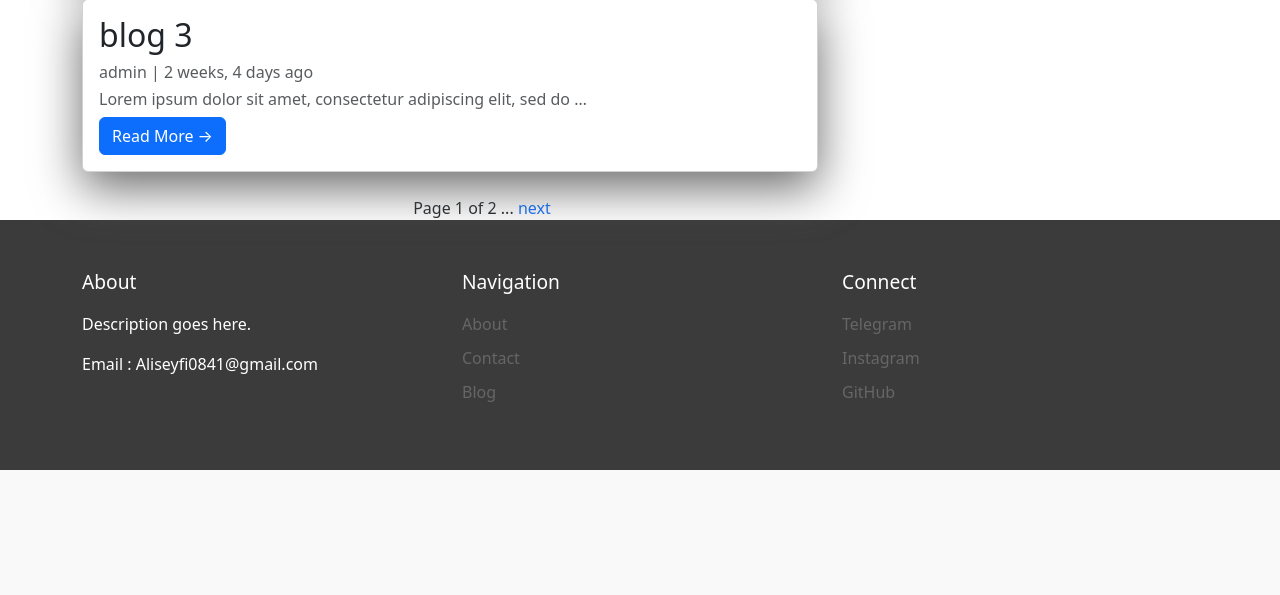
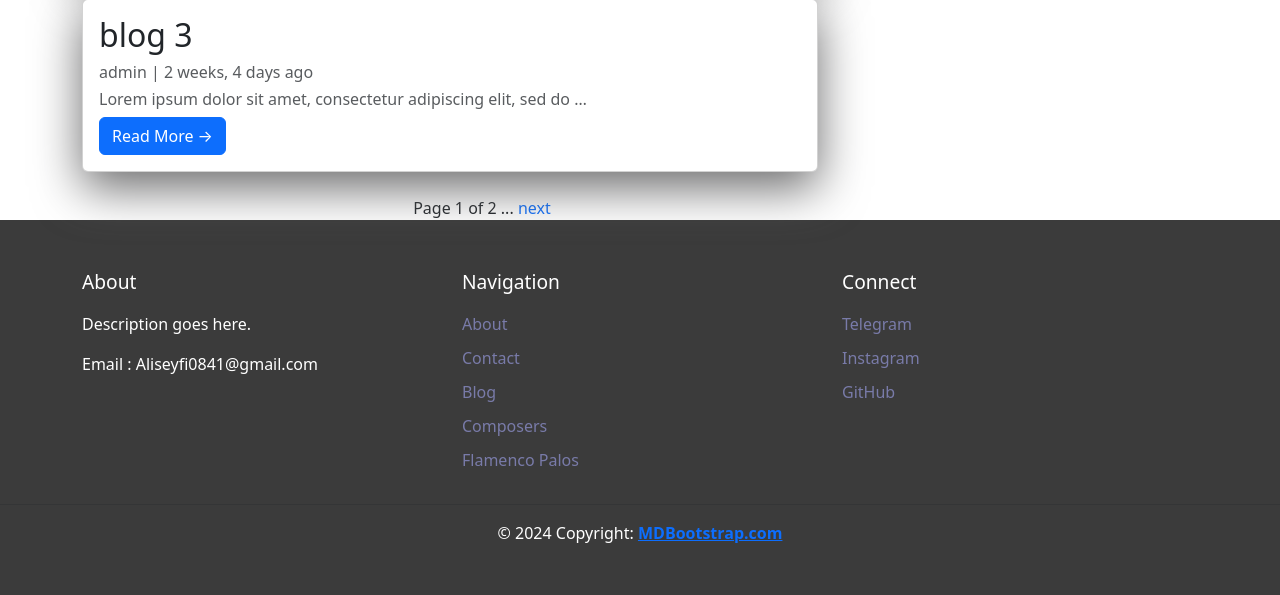
Before and after one commit to jackisma/soundseyf, a Django app: page /blog/ in a window 1280 px wide. Shown: the part 580-1175 px from the top of the page. Before the commit the page ends 1050 px from the top, so only its background shows below. Run offline with Django 5.2, Linux system fonts and the light colour scheme; data comes from the database, SQL or seed files in the repository; parts of the project's set-up code (start-up, migrations or seed data) failed here and were passed over.

Commit message:
a little changes in Footer

```diff
--- a/templates/blog/blog-home.html
+++ b/templates/blog/blog-home.html
@@ -14,6 +14,7 @@
             color: rgb(255, 255, 255);
             background-color: rgb(204, 0, 255);
         }
+
         .footer {
             background-color: #3b3b3b;
             padding: 50px 0;
@@ -38,7 +39,7 @@
         }
 
         .footer ul li a {
-            color: #666;
+            color: #797ba9;
             text-decoration: none;
         }
 
@@ -192,6 +193,8 @@
                         <li><a href="{% url 'website:about' %}">About</a></li>
                         <li><a href="{% url 'website:contact' %}">Contact</a></li>
                         <li><a href="{% url 'blog:blog-home' %}">Blog</a></li>
+                        <li><a href="{% url 'music:composers' %}">Composers</a></li>
+                        <li><a href="{% url 'music:palos' %}">Flamenco Palos</a></li>
                     </ul>
                 </div>
                 <div class="col-md-4">
@@ -204,6 +207,15 @@
                 </div>
             </div>
         </div>
+        <hr>
+        <!-- Copyright -->
+        <section class="copyright-section">
+            <div class="container text-center">
+                <p class="mb-0">© 2024 Copyright: <a href="https://mdbootstrap.com/" class="fw-bold">MDBootstrap.com</a>
+                </p>
+            </div>
+        </section>
+        <!-- Copyright -->
     </footer>
     <script src="https://cdn.jsdelivr.net/npm/@popperjs/core@2.11.8/dist/umd/popper.min.js"
         integrity="sha384-I7E8VVD/ismYTF4hNIPjVp/Zjvgyol6VFvRkX/vR+Vc4jQkC+hVqc2pM8ODewa9r"
```
Also changed, not shown: templates/base.html (+12 -0 lines), templates/blog/blog-single.html (+12 -0 lines).
